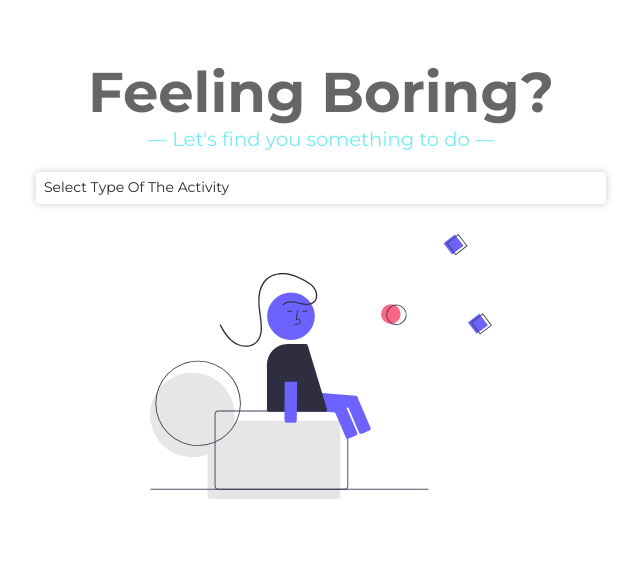
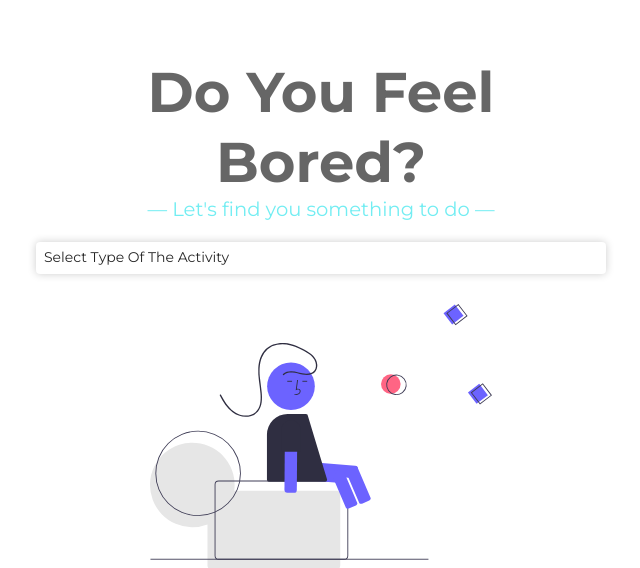
Before and after one commit to abdlalisalmi/DJANGO-Bored, a Django app: page / in a window 1280 px wide. Shown: the part 50-618 px from the top of the page, without its empty margins (319-959 px from the left). Run offline with Django 3.2, Linux system fonts and the light colour scheme; some libraries are stand-ins or nearby versions.

Commit message:
change text

```diff
--- a/bored_app/templates/homePage.html
+++ b/bored_app/templates/homePage.html
@@ -5,7 +5,7 @@
     <div class="container">
         <div class="row justify-content-center">
             <div class="col-lg-6 col-md-12 text-center">
-                <p class="home-title text-muted">Feeling Boring?</p>
+                <p class="home-title text-muted">Do You Feel Bored?</p>
                 <p class="home-text"> — Let's find you something to do — </p>
             </div>
         </div>
```
